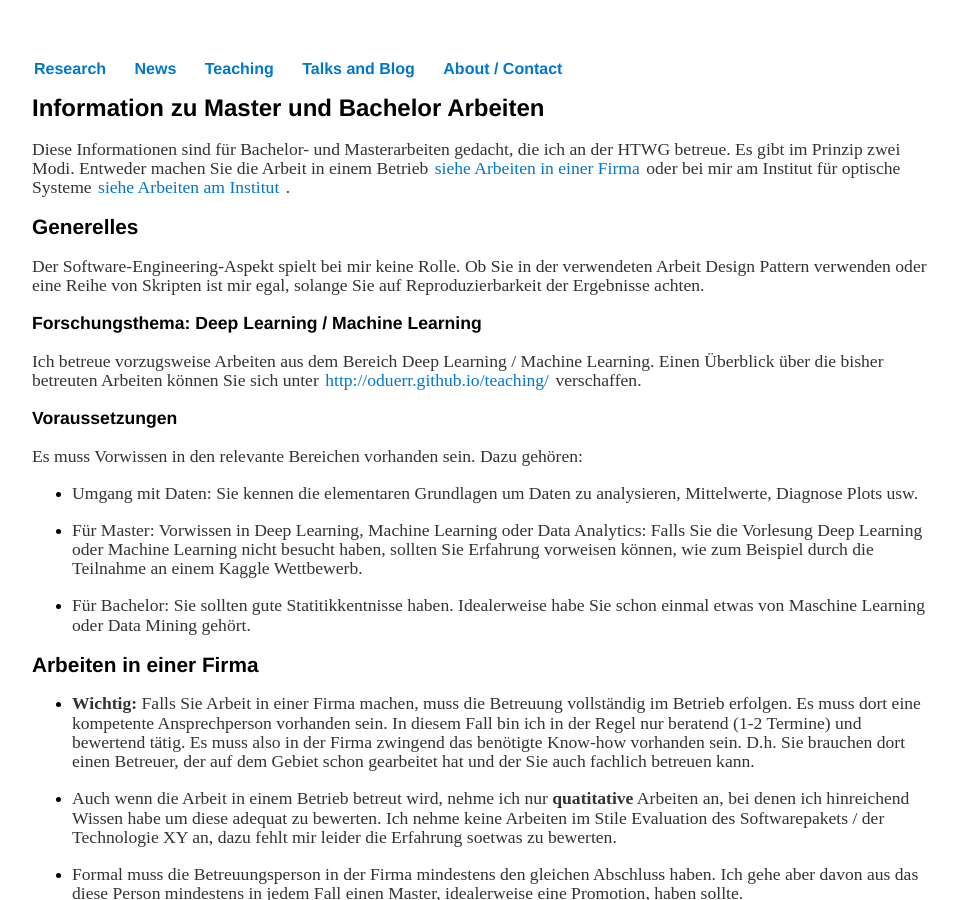
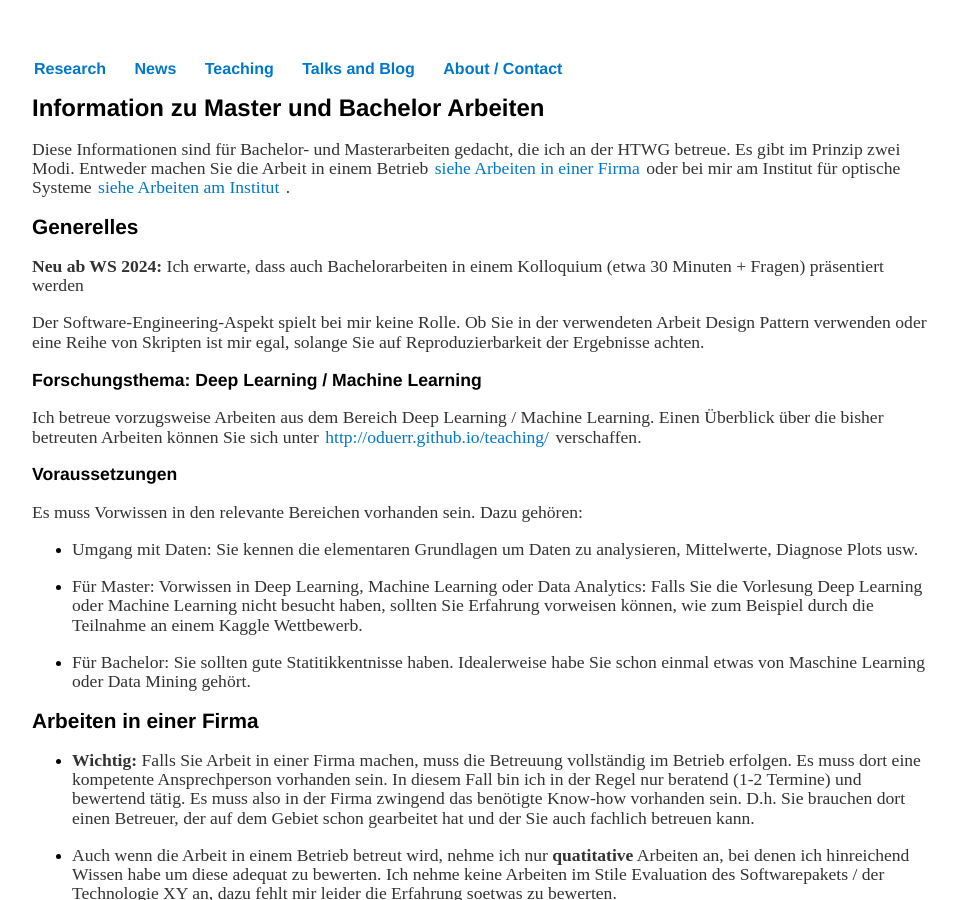
Before and after one commit to oduerr/oduerr.github.io, a Jekyll site: the page built from teaching/bama/index.md, in a window 1280 px wide and 900 px high. Shown: the whole window, without its empty margins (160-1118 px from the left). Built offline with Jekyll 4.4.1, drawn with Linux system fonts in a browser that asks for light colours; a style sheet for code colours, icons or effects is not loaded.

Commit message:
Update index.md (Colloquim ab WS24)

```diff
--- a/teaching/bama/index.md
+++ b/teaching/bama/index.md
@@ -9,6 +9,8 @@ Diese Informationen sind für Bachelor- und Masterarbeiten gedacht, die ich an d
 Es gibt im Prinzip zwei Modi. Entweder machen Sie die Arbeit in einem Betrieb [siehe Arbeiten in einer Firma](#arbeiten-in-einer-firma) oder bei mir am Institut für optische Systeme [siehe Arbeiten am Institut](#arbeiten-am-institut) .
 
 ## Generelles
+**Neu ab WS 2024:** Ich erwarte, dass auch Bachelorarbeiten in einem Kolloquium (etwa 30 Minuten + Fragen) präsentiert werden
+
 Der Software-Engineering-Aspekt spielt bei mir keine Rolle. Ob Sie in der verwendeten Arbeit Design Pattern verwenden oder eine Reihe von Skripten ist mir egal, solange Sie auf Reproduzierbarkeit der Ergebnisse achten.
 
 ### Forschungsthema: Deep Learning / Machine Learning
```
